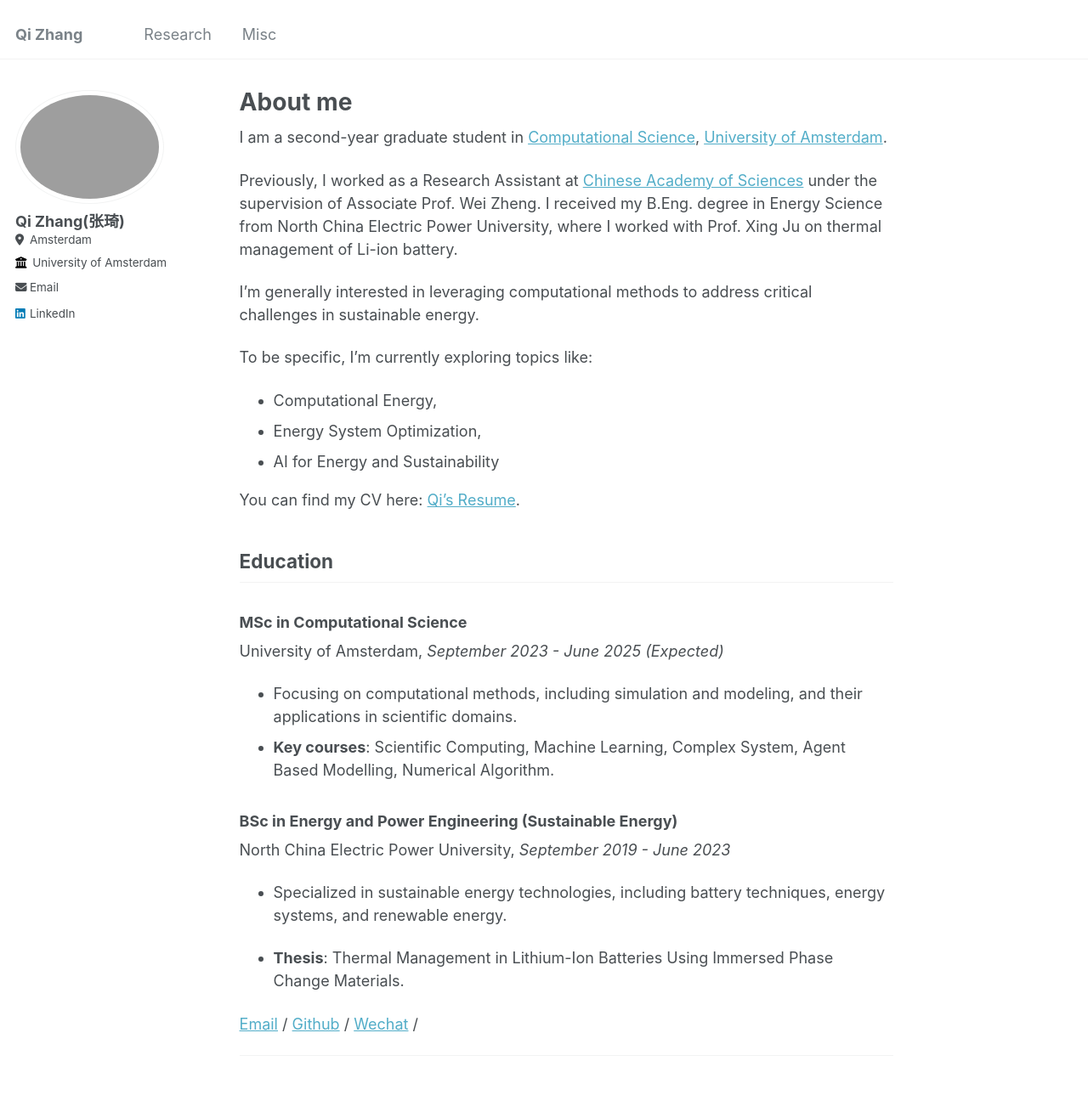
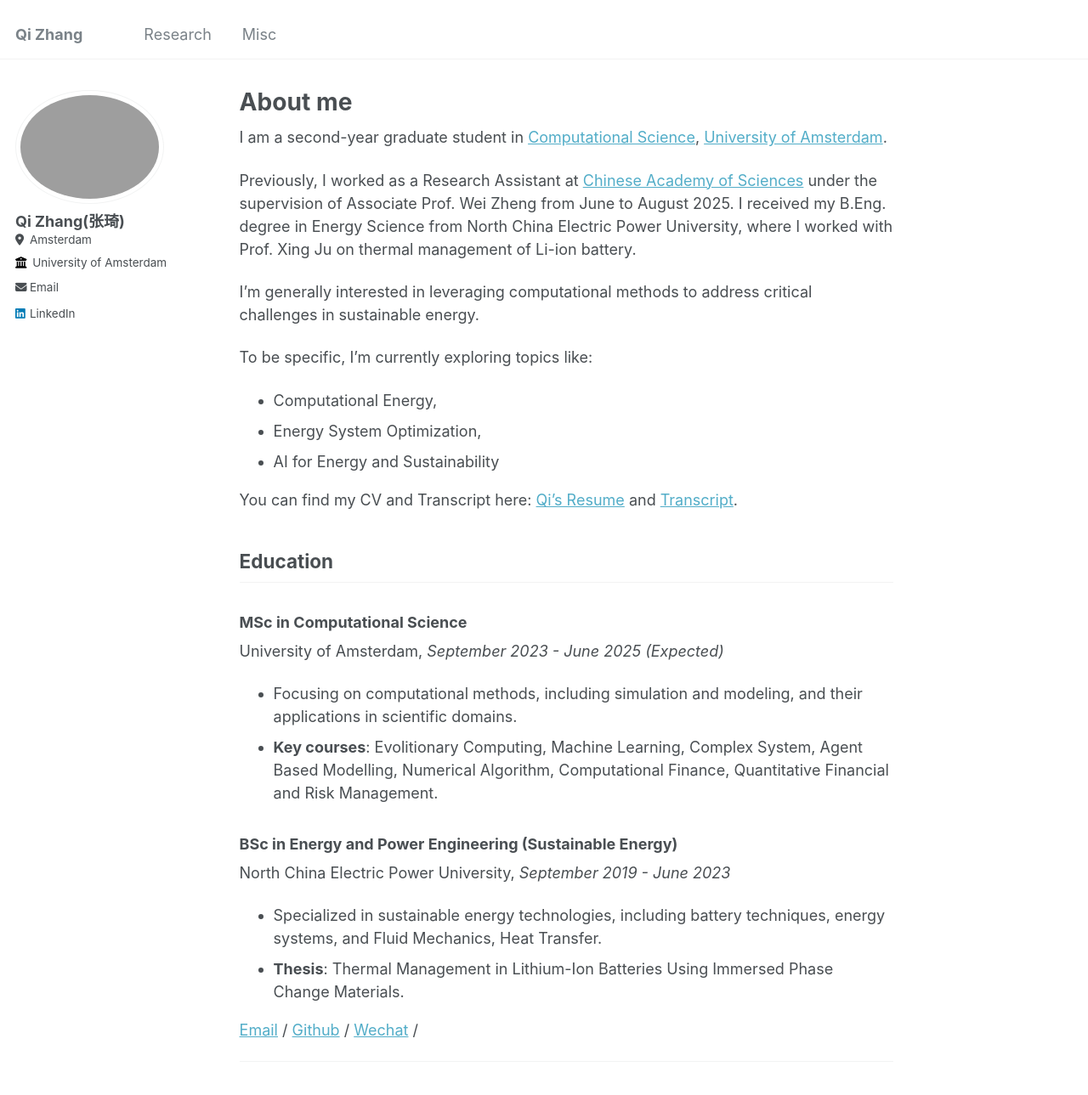
Before and after one commit to archiezq/qizhang.github.io, a Jekyll site: the page built from _pages/about.md, in a window 1280 px wide and 1400 px high. Shown: the top 1289 px of the window at 85% size. Built offline with Jekyll 4.4.1, drawn with Linux system fonts in a browser that asks for light colours.

Commit message:
update cv 31/10

```diff
--- a/_pages/about.md
+++ b/_pages/about.md
@@ -8,7 +8,7 @@ redirect_from:
 ---
 I am a second-year graduate student in [Computational Science](https://www.uva.nl/shared-content/programmas/en/masters/computational-science/computational-science.html), [University of Amsterdam](https://www.uva.nl/).
 
-Previously, I worked as a Research Assistant at [Chinese Academy of Sciences](https://www.cas.cn/) under the supervision of Associate Prof. Wei Zheng. I received my B.Eng. degree in Energy Science from North China Electric Power University, where I worked with Prof. Xing Ju on thermal management of Li-ion battery.
+Previously, I worked as a Research Assistant at [Chinese Academy of Sciences](https://www.cas.cn/) under the supervision of Associate Prof. Wei Zheng from June to August 2025. I received my B.Eng. degree in Energy Science from North China Electric Power University, where I worked with Prof. Xing Ju on thermal management of Li-ion battery.
 
 I'm generally interested in leveraging computational methods to address critical challenges in sustainable energy.
 <!-- I completed my undergraduate degree in Energy and Power Engineering (Energy Storage Track), at [North China Electric Power University](https://www.ncepu.edu.cn/). -->
@@ -18,7 +18,7 @@ To be specific, I'm currently exploring topics like:
 - Energy System Optimization,
 - AI for Energy and Sustainability
 
-You can find my CV here: [Qi's Resume](assets/Qi_resume.pdf).
+You can find my CV and Transcript here: [Qi's Resume](assets/CV_v3.pdf) and [Transcript](assets/Transcript.pdf).
 
 
 ## Education
@@ -27,15 +27,14 @@ You can find my CV here: [Qi's Resume](assets/Qi_resume.pdf).
 University of Amsterdam, *September 2023 - June 2025 (Expected)*
 
 - Focusing on computational methods, including simulation and modeling, and their applications in scientific domains.
-- **Key courses**: Scientific Computing, Machine Learning, Complex System, Agent Based Modelling, Numerical Algorithm.
+- **Key courses**: Evolitionary Computing, Machine Learning, Complex System, Agent Based Modelling, Numerical Algorithm, Computational Finance, Quantitative Financial and Risk Management.
 <!-- - Thesis topic: [Your thesis topic or area of focus, if decided] -->
 
 
 ### BSc in Energy and Power Engineering (Sustainable Energy)
 North China Electric Power University, *September 2019 - June 2023*
 
-- Specialized in sustainable energy technologies, including battery techniques, energy systems, and renewable energy.
-
+- Specialized in sustainable energy technologies, including battery techniques, energy systems, and Fluid Mechanics, Heat Transfer.
 - **Thesis**: Thermal Management in Lithium-Ion Batteries Using Immersed Phase Change Materials.
 
 <!-- - Key Course: Energy Systems, Fluid Mechanics, Power System and Energy Storage -->
```
Also changed, not shown: 2 other files.
